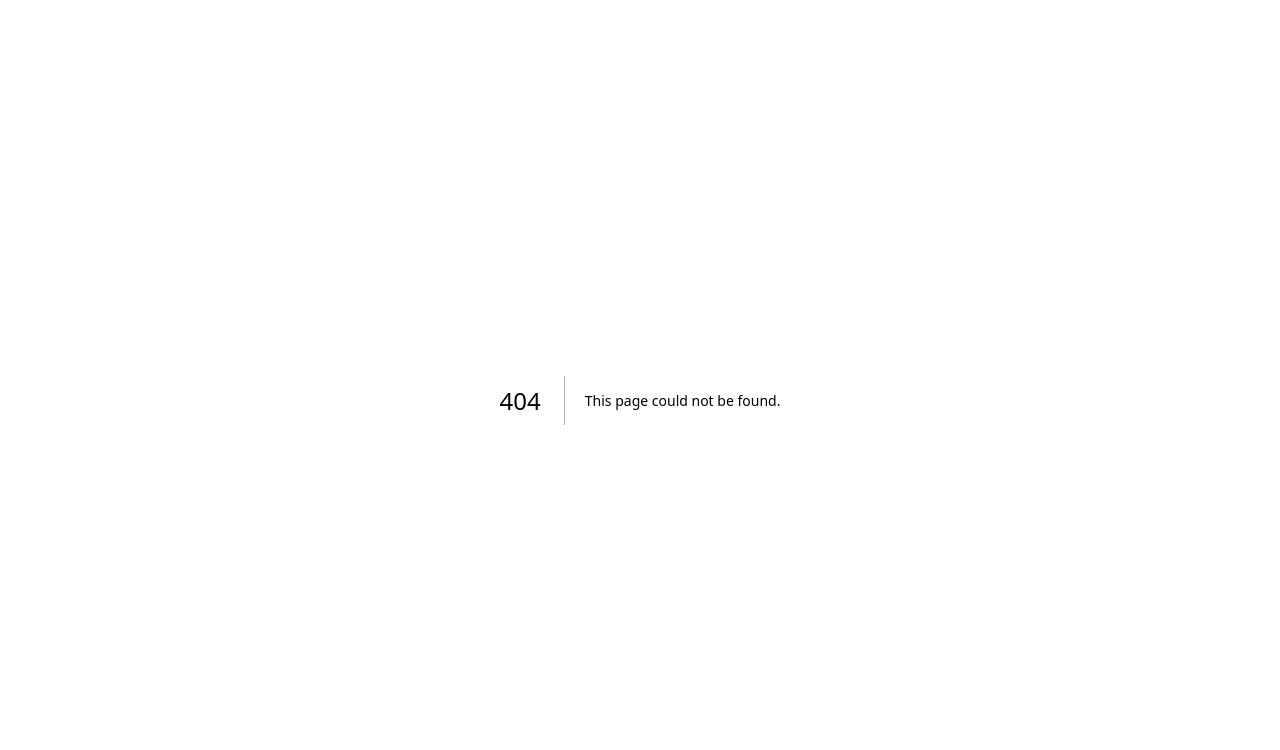
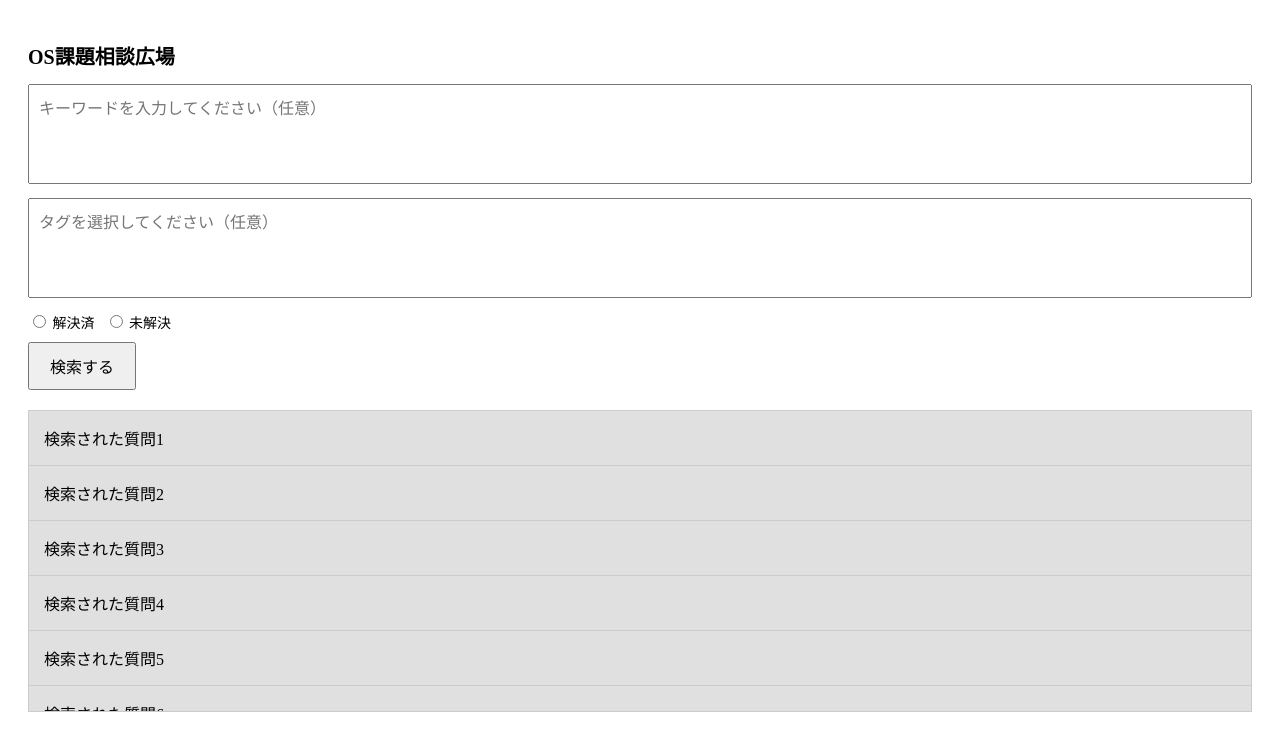
Before and after one commit to e225742/enpit-2024-web2, a Next.js app: page /search_question in a window 1280 px wide. Before the commit this address had no page. Shown: the top 750 px of the page. Built offline with nearby package versions, Linux system fonts and the light colour scheme.

Commit message:
searchページのガワ

```diff
--- /dev/null
+++ b/src/app/search_question/page.module.css
@@ -0,0 +1,54 @@
+.container {
+    padding: 20px;
+}
+
+.title {
+    font-size: 20px;
+}
+
+.searchContainer {
+    margin-bottom: 20px;
+}
+
+.textarea {
+    width: 100%;
+    padding: 10px;
+    margin-bottom: 10px;
+    box-sizing: border-box;
+    font-size: 16px;
+    height: 100px; /* 高さを設定 */
+    resize: none; /* サイズ変更を無効にする場合 */
+}
+
+.radioGroup {
+    margin-bottom: 10px;
+}
+
+.radioLabel {
+    margin-right: 10px;
+    font-size: 14px;
+}
+
+.button {
+    padding: 10px 20px;
+    font-size: 16px;
+    cursor: pointer;
+}
+
+.questionList {
+    border: 1px solid #ccc;
+    max-height: 300px;
+    overflow-y: auto;
+}
+
+.questionItem {
+    padding: 15px;
+    border-bottom: 1px solid #ccc;
+    background-color: #e0e0e0;
+    font-size: 16px;
+    cursor: pointer;
+}
+
+.questionItem:hover {
+    background-color: #d0d0d0;
+}
--- /dev/null
+++ b/src/app/search_question/page.tsx
@@ -0,0 +1,65 @@
+"use client"; // クライアントコンポーネントとして使用
+
+import React, { useState } from 'react';
+import styles from './page.module.css'; // スタイルファイルのインポート
+
+const SearchPage: React.FC = () => {
+    const [status, setStatus] = useState<string | null>(null);
+    const [questions, setQuestions] = useState<string[]>([
+        '検索された質問1',
+        '検索された質問2',
+        '検索された質問3',
+        '検索された質問4',
+        '検索された質問5',
+        '検索された質問6',
+    ]);
+
+    return (
+        <div className={styles.container}>
+            <h1 className={styles.title}>OS課題相談広場</h1>
+            <div className={styles.searchContainer}>
+                <textarea
+                    placeholder="キーワードを入力してください（任意）"
+                    className={styles.textarea}
+                />
+                <textarea
+                    placeholder="タグを選択してください（任意）"
+                    className={styles.textarea}
+                />
+
+                <div className={styles.radioGroup}>
+                    <label className={styles.radioLabel}>
+                        <input
+                            type="radio"
+                            name="status"
+                            value="resolved"
+                            checked={status === 'resolved'}
+                            onChange={() => setStatus('resolved')}
+                        /> 解決済
+                    </label>
+                    <label className={styles.radioLabel}>
+                        <input
+                            type="radio"
+                            name="status"
+                            value="unresolved"
+                            checked={status === 'unresolved'}
+                            onChange={() => setStatus('unresolved')}
+                        /> 未解決
+                    </label>
+                </div>
+
+                <button className={styles.button}>検索する</button>
+            </div>
+
+            <div className={styles.questionList}>
+                {questions.map((question, index) => (
+                    <div key={index} className={styles.questionItem}>
+                        {question}
+                    </div>
+                ))}
+            </div>
+        </div>
+    );
+};
+
+export default SearchPage;
--- /dev/null
+++ b/src/components/search/searchpage.module.css
@@ -0,0 +1,53 @@
+/* components/SearchPage.module.css */
+.container {
+    padding: 20px;
+}
+
+.title {
+    font-size: 20px;
+}
+
+.searchContainer {
+    margin-bottom: 20px;
+}
+
+.input {
+    width: 100%;
+    padding: 10px;
+    margin-bottom: 10px;
+    box-sizing: border-box;
+    font-size: 16px;
+}
+
+.radioGroup {
+    margin-bottom: 10px;
+}
+
+.radioLabel {
+    margin-right: 10px;
+    font-size: 14px;
+}
+
+.button {
+    padding: 10px 20px;
+    font-size: 16px;
+    cursor: pointer;
+}
+
+.questionList {
+    border: 1px solid #ccc;
+    max-height: 300px;
+    overflow-y: auto;
+}
+
+.questionItem {
+    padding: 15px;
+    border-bottom: 1px solid #ccc;
+    background-color: #e0e0e0;
+    font-size: 16px;
+    cursor: pointer;
+}
+
+.questionItem:hover {
+    background-color: #d0d0d0;
+}
```
Also changed, not shown: src/components/header/header.tsx (+6 -1 lines), src/components/search/searchpage.tsx (added, +66 -0 lines), 1 other file (tests, documents, lock files or other folders).
